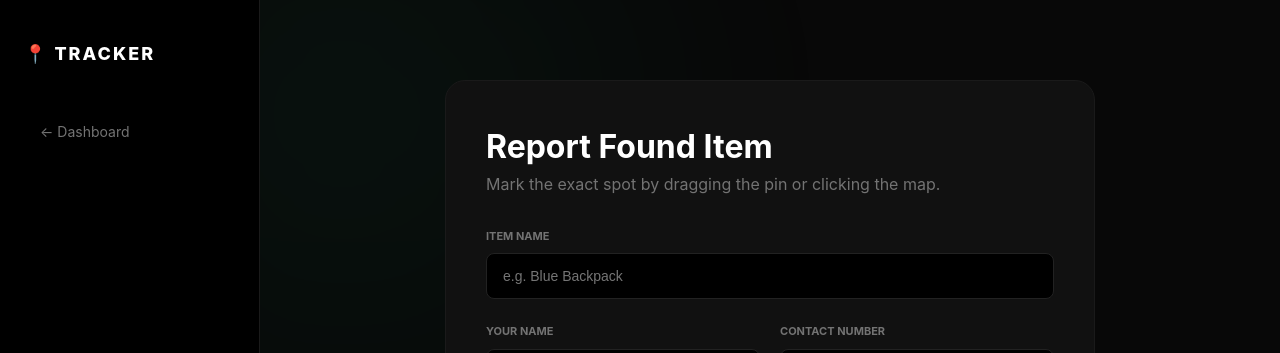
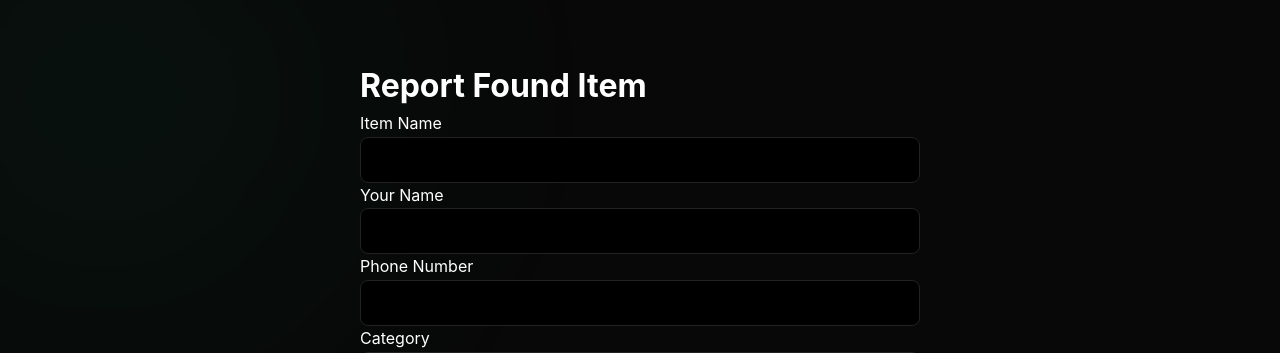
Before and after one commit to satyad780/-lost_and_found_app, a Django app: page /upload/ in a window 1280 px wide. Shown: the top 353 px of the page. Run offline with Django 5.2, Linux system fonts and the light colour scheme.

Commit message:
Commit and push upload.html changes

```diff
--- a/items/templates/items/upload.html
+++ b/items/templates/items/upload.html
@@ -7,141 +7,103 @@
     <title>Report Found Item</title>
 
     <link rel="stylesheet" href="https://unpkg.com/leaflet@1.9.4/dist/leaflet.css" />
-
-    <link rel="stylesheet" href="{% static 'items/css/style.css' %}?v=8">
+    <link rel="stylesheet" href="{% static 'items/css/style.css' %}">
 
     <style>
-        /* CRITICAL: The map WILL NOT show up without a forced height */
-        #map {
+        /* This forces the map to be visible */
+        #map-canvas {
             height: 400px !important;
             width: 100%;
-            background: #111;
-            border: 1px solid #333;
-            border-radius: 12px;
+            background: #222;
+            border-radius: 8px;
             margin: 15px 0;
-            cursor: crosshair;
+            border: 2px solid #444;
         }
-        .form-container { max-width: 650px; margin: 40px auto; }
-        .map-label {
-            font-size: 13px;
-            color: #10b981;
-            font-weight: 700;
-            text-transform: uppercase;
-        }
+        .form-box { max-width: 600px; margin: 0 auto; padding: 20px; color: white; }
+        .hint { color: #10b981; font-weight: bold; display: block; margin-bottom: 5px; }
     </style>
 </head>
-<body>
-    <aside class="sidebar">
-        <h1>📍 TRACKER</h1>
-        <nav class="nav-links">
-            <a href="{% url 'item_list' %}">← Dashboard</a>
-        </nav>
-    </aside>
-
+<body style="background: #000;">
     <main>
-        <div class="form-container">
+        <div class="form-box">
             <h1>Report Found Item</h1>
-            <p style="color: #737373; margin-bottom: 30px;">Mark the exact spot by dragging the pin or clicking the map.</p>
-
             <form method="POST" enctype="multipart/form-data">
                 {% csrf_token %}
 
-                <div class="form-group">
-                    <label>ITEM NAME</label>
-                    <input type="text" name="name" class="form-control" placeholder="e.g. Blue Backpack" required>
-                </div>
+                <label>Item Name</label>
+                <input type="text" name="name" class="form-control" required>
 
-                <div style="display: grid; grid-template-columns: 1fr 1fr; gap: 20px;">
-                    <div class="form-group">
-                        <label>YOUR NAME</label>
+                <label>Your Name</label>
                 <input type="text" name="finder_name" class="form-control" required>
-                    </div>
-                    <div class="form-group">
-                        <label>CONTACT NUMBER</label>
-                        <input type="tel" name="finder_contact" class="form-control" required>
-                    </div>
-                </div>
 
-                <div class="form-group">
-                    <label>CATEGORY</label>
+                <label>Phone Number</label>
+                <input type="text" name="finder_contact" class="form-control" required>
+
+                <label>Category</label>
                 <select name="category" class="form-control">
                     {% for v, l in categories %}
                         <option value="{{ v }}">{{ l }}</option>
                     {% endfor %}
                 </select>
-                </div>
 
-                <div class="form-group">
-                    <label>DESCRIPTION</label>
-                    <textarea name="description" class="form-control" placeholder="Describe the item..." required></textarea>
-                </div>
+                <label>Description</label>
+                <textarea name="description" class="form-control" required></textarea>
 
-                <div class="form-group">
-                    <label class="map-label">📍 Set Discovery Location</label>
-                    <div id="map"></div>
-                    <input type="hidden" id="lat" name="latitude" value="23.2599">
-                    <input type="hidden" id="lng" name="longitude" value="77.4126">
-                </div>
+                <span class="hint">📍 Click map or drag pin to set location</span>
+                <div id="map-canvas"></div>
 
-                <div class="form-group">
-                    <label>ITEM PHOTO</label>
+                <input type="hidden" name="latitude" id="lat-input" value="23.2599">
+                <input type="hidden" name="longitude" id="lng-input" value="77.4126">
+
+                <label>Photo</label>
                 <input type="file" name="image" class="form-control" required>
-                </div>
 
-                <button type="submit" class="btn btn-primary" style="width: 100%; padding: 16px; margin-top: 10px;">SUBMIT REPORT</button>
+                <button type="submit" class="btn btn-primary" style="width: 100%; padding: 15px; margin-top: 20px;">SUBMIT REPORT</button>
             </form>
         </div>
     </main>
 
     <script src="https://unpkg.com/leaflet@1.9.4/dist/leaflet.js"></script>
+    <script>
+        // Start script only when window is fully loaded
+        window.addEventListener('load', function() {
+            var bplLat = 23.2599;
+            var bplLng = 77.4126;
 
-    <script>
-        document.addEventListener('DOMContentLoaded', function() {
-            let initialLat = 23.2599;
-            let initialLng = 77.4126;
-            let isManual = false;
+            // Init Map
+            var myMap = L.map('map-canvas').setView([bplLat, bplLng], 13);
 
-            // 1. Initialize Map
-            const map = L.map('map').setView([initialLat, initialLng], 13);
+            // Add Tiles
+            L.tileLayer('https://{s}.tile.openstreetmap.org/{z}/{x}/{y}.png').addTo(myMap);
 
-            // 2. Add Tiles
-            L.tileLayer('https://{s}.tile.openstreetmap.org/{z}/{x}/{y}.png', {
-                attribution: '© OpenStreetMap'
-            }).addTo(map);
+            // Add Marker
+            var myMarker = L.marker([bplLat, bplLng], {draggable: true}).addTo(myMap);
 
-            // 3. Add Draggable Marker
-            let marker = L.marker([initialLat, initialLng], {
-                draggable: true
-            }).addTo(map);
-
-            function updateFields(lt, lg) {
-                document.getElementById('lat').value = lt.toFixed(6);
-                document.getElementById('lng').value = lg.toFixed(6);
+            function updateInputs(lt, lg) {
+                document.getElementById('lat-input').value = lt;
+                document.getElementById('lng-input').value = lg;
             }
 
-            // 4. Manual Update: Dragging
-            marker.on('dragend', function() {
-                isManual = true;
-                const pos = marker.getLatLng();
-                updateFields(pos.lat, pos.lng);
+            // Click Map
+            myMap.on('click', function(e) {
+                myMarker.setLatLng(e.latlng);
+                updateInputs(e.latlng.lat, e.latlng.lng);
             });
 
-            // 5. Manual Update: Clicking Map
-            map.on('click', function(e) {
-                isManual = true;
-                marker.setLatLng(e.latlng);
-                updateFields(e.latlng.lat, e.latlng.lng);
+            // Drag Pin
+            myMarker.on('dragend', function(e) {
+                var p = myMarker.getLatLng();
+                updateInputs(p.lat, p.lng);
             });
 
-            // 6. Automatic Location (Initial)
+            // Auto-detect
             if (navigator.geolocation) {
-                navigator.geolocation.getCurrentPosition(position => {
-                    if (!isManual) {
-                        const { latitude, longitude } = position.coords;
-                        map.setView([latitude, longitude], 15);
-                        marker.setLatLng([latitude, longitude]);
-                        updateFields(latitude, longitude);
-                    }
+                navigator.geolocation.getCurrentPosition(function(pos) {
+                    var uLat = pos.coords.latitude;
+                    var uLng = pos.coords.longitude;
+                    myMap.setView([uLat, uLng], 15);
+                    myMarker.setLatLng([uLat, uLng]);
+                    updateInputs(uLat, uLng);
                 });
             }
         });
--- a/items/views.py
+++ b/items/views.py
@@ -19,8 +19,6 @@ def calculate_distance(lat1, lon1, lat2, lon2):
 
 def item_list(request):
     items = RecoveredItem.objects.all().order_by('-created_at')
-
-    # Search and Category Filtering
     q = request.GET.get('q')
     cat = request.GET.get('category')
 
@@ -29,7 +27,6 @@ def item_list(request):
     if cat:
         items = items.filter(category=cat)
 
-    # User-to-Item Distance Calculation
     u_lat = request.GET.get('lat')
     u_lng = request.GET.get('lng')
     if u_lat and u_lng:
@@ -47,17 +44,25 @@ def item_list(request):
 
 def upload_item(request):
     if request.method == 'POST':
-        # FIX: Provide defaults for all fields to prevent IntegrityErrors
-        # .get('field', '') returns an empty string instead of None
+        # FIX: Ensure NO field is None. If empty, it uses the string after 'or'
+        name = request.POST.get('name') or "Unnamed Item"
+        f_name = request.POST.get('finder_name') or "Anonymous"
+        f_contact = request.POST.get('finder_contact') or "No Contact"
+        cat = request.POST.get('category') or "Other"
+        desc = request.POST.get('description') or "No description provided."
+        lat = request.POST.get('latitude') or 23.2599
+        lng = request.POST.get('longitude') or 77.4126
+        img = request.FILES.get('image')
+
         RecoveredItem.objects.create(
-            name=request.POST.get('name', ''),
-            finder_name=request.POST.get('finder_name', ''),
-            finder_contact=request.POST.get('finder_contact', ''),
-            category=request.POST.get('category', 'Others'),
-            description=request.POST.get('description') or "No description provided.",
-            image=request.FILES.get('image'),
-            latitude=request.POST.get('latitude') or 23.2599,
-            longitude=request.POST.get('longitude') or 77.4126
+            name=name,
+            finder_name=f_name,
+            finder_contact=f_contact,
+            category=cat,
+            description=desc,
+            image=img,
+            latitude=float(lat),
+            longitude=float(lng)
         )
         return redirect('item_list')
 
```
Lines whose indentation alone changed are shown as unchanged.
